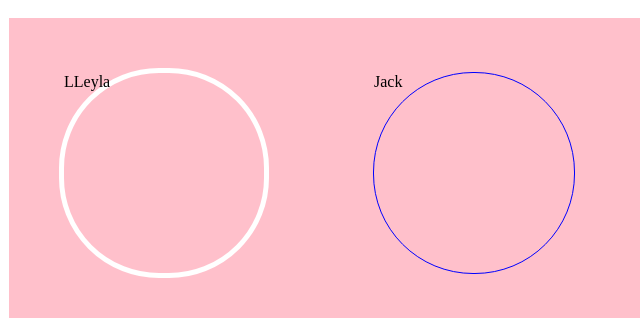
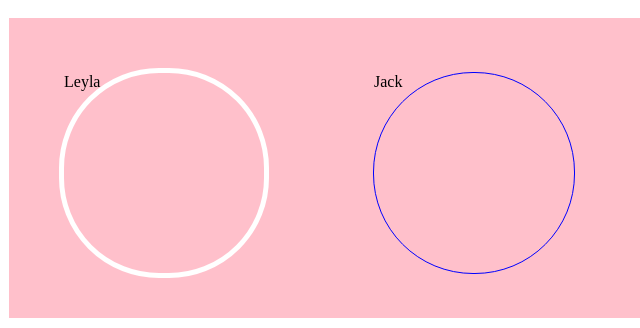
Before and after one commit to fatimaaliyu/re-home-a-puppy, a plain HTML site: page index.html in a window 1280 px wide. Shown: the part 386-714 px from the top of the page, 0-640 px from the left. Drawn offline with Linux system fonts and the light colour scheme.

Commit message:
Undo testing

```diff
--- a/index.html
+++ b/index.html
@@ -35,7 +35,7 @@ All families wishing to adopt will need to be:
   Featured Puppies
 </h2>
 <div id="featured-puppies">
-  <div class="puppy-one">LLeyla</div>
+  <div class="puppy-one">Leyla</div>
   <div class="puppy-two">Jack</div>
   <div class="puppy-three">Basil</div>
 </div>
```
